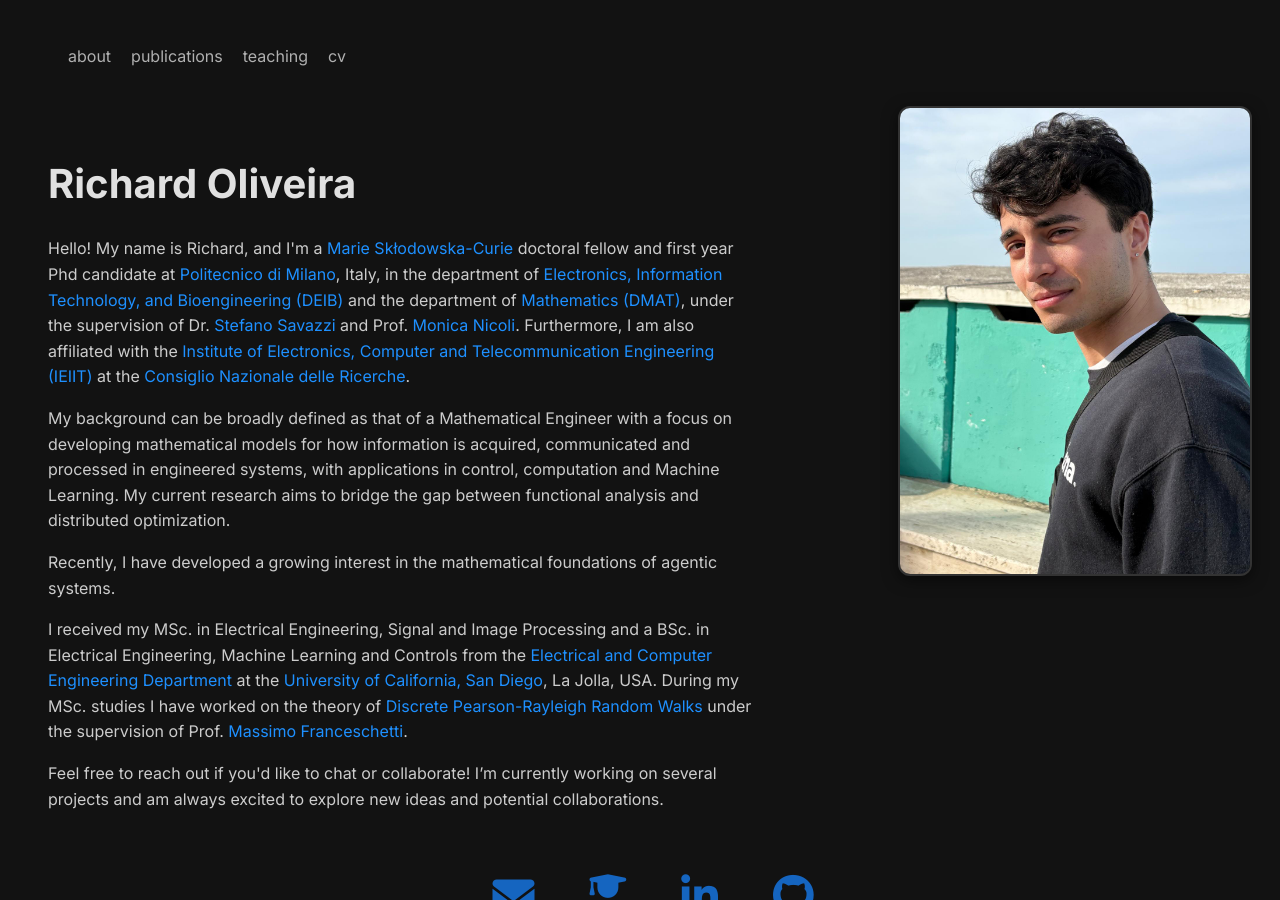
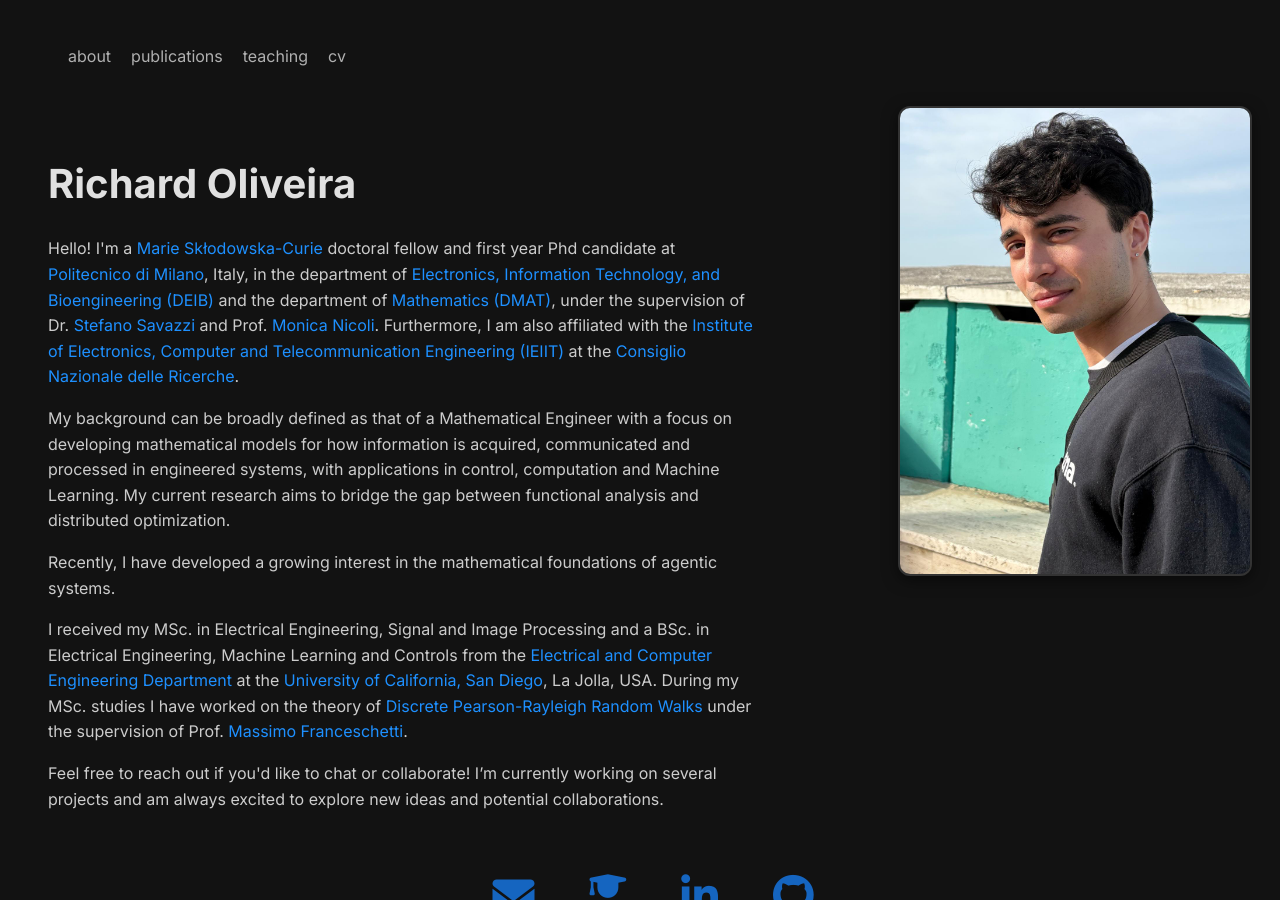
Before and after one commit to raolivei13/website_rich, a Jekyll site: the page index.html, which Jekyll copies as it is, in a window 1280 px wide and 900 px high. Built offline with Jekyll 4.4.1, drawn with Linux system fonts in a browser that asks for light colours.

Commit message:
Update index.html

```diff
--- a/index.html
+++ b/index.html
@@ -36,7 +36,7 @@ href="https://cdnjs.cloudflare.com/ajax/libs/font-awesome/6.5.2/css/all.min.css"
       <div class="text-content">
         <h1 class="main-title">Richard Oliveira</h1>
         <p class="intro-paragraph">
-          Hello! My name is Richard, and I'm a <a href="https://marie-sklodowska-curie-actions.ec.europa.eu/actions/doctoral-networks"> Marie Skłodowska-Curie </a>doctoral fellow and first year Phd candidate at <a href="https://www.polimi.it/">Politecnico di Milano</a>, Italy, in the department of
+          Hello! I'm a <a href="https://marie-sklodowska-curie-actions.ec.europa.eu/actions/doctoral-networks"> Marie Skłodowska-Curie </a>doctoral fellow and first year Phd candidate at <a href="https://www.polimi.it/">Politecnico di Milano</a>, Italy, in the department of
           <a href="https://www.deib.polimi.it/eng/home-page"> Electronics, Information Technology, and Bioengineering (DEIB) </a> and the department of
           <a href="https://www.mate.polimi.it/"> Mathematics (DMAT)</a>, under the supervision of Dr. <a href="https://savazzi.faculty.polimi.it/"> Stefano Savazzi</a> and
           Prof. <a href="https://nicoli.faculty.polimi.it/"> Monica Nicoli</a>.
```
